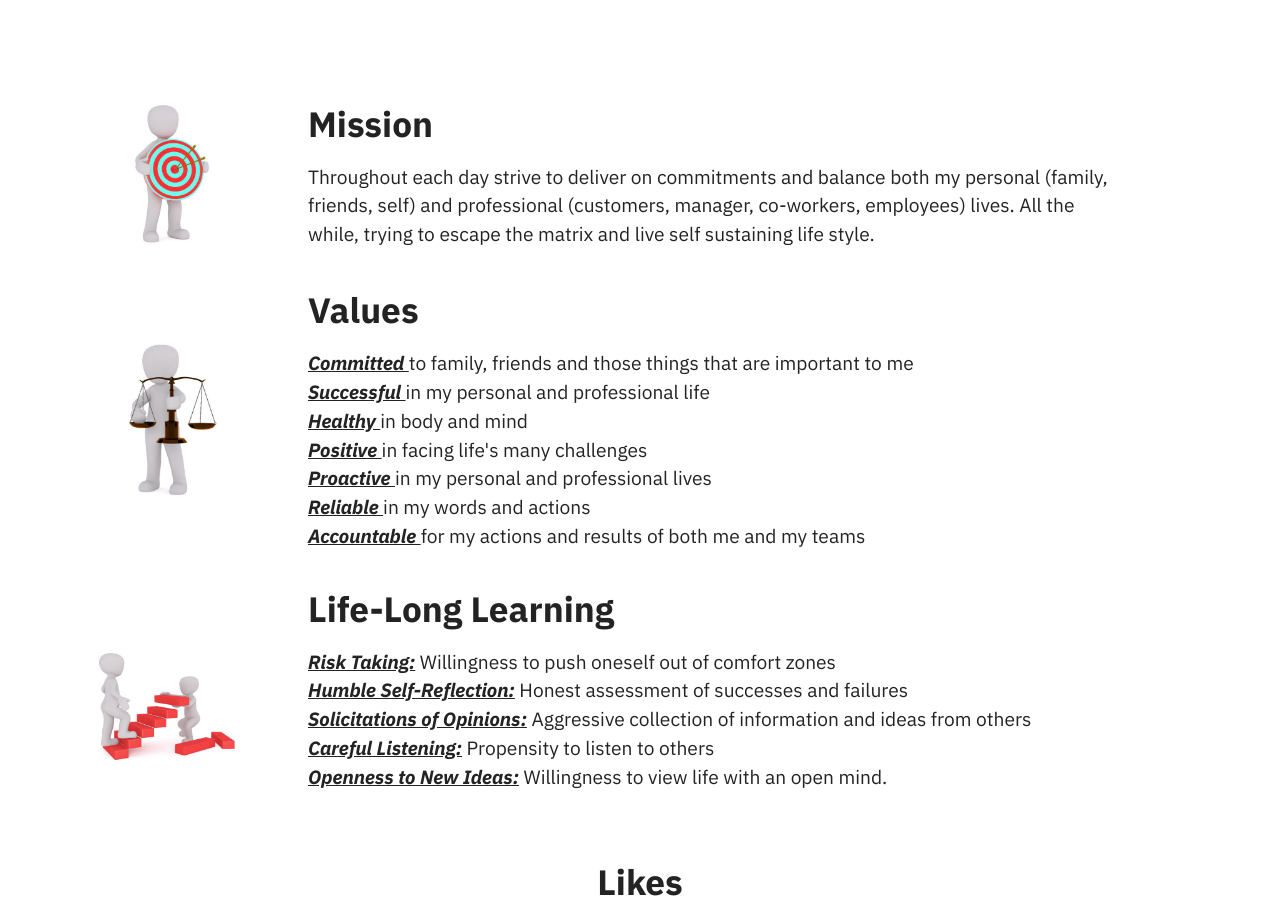
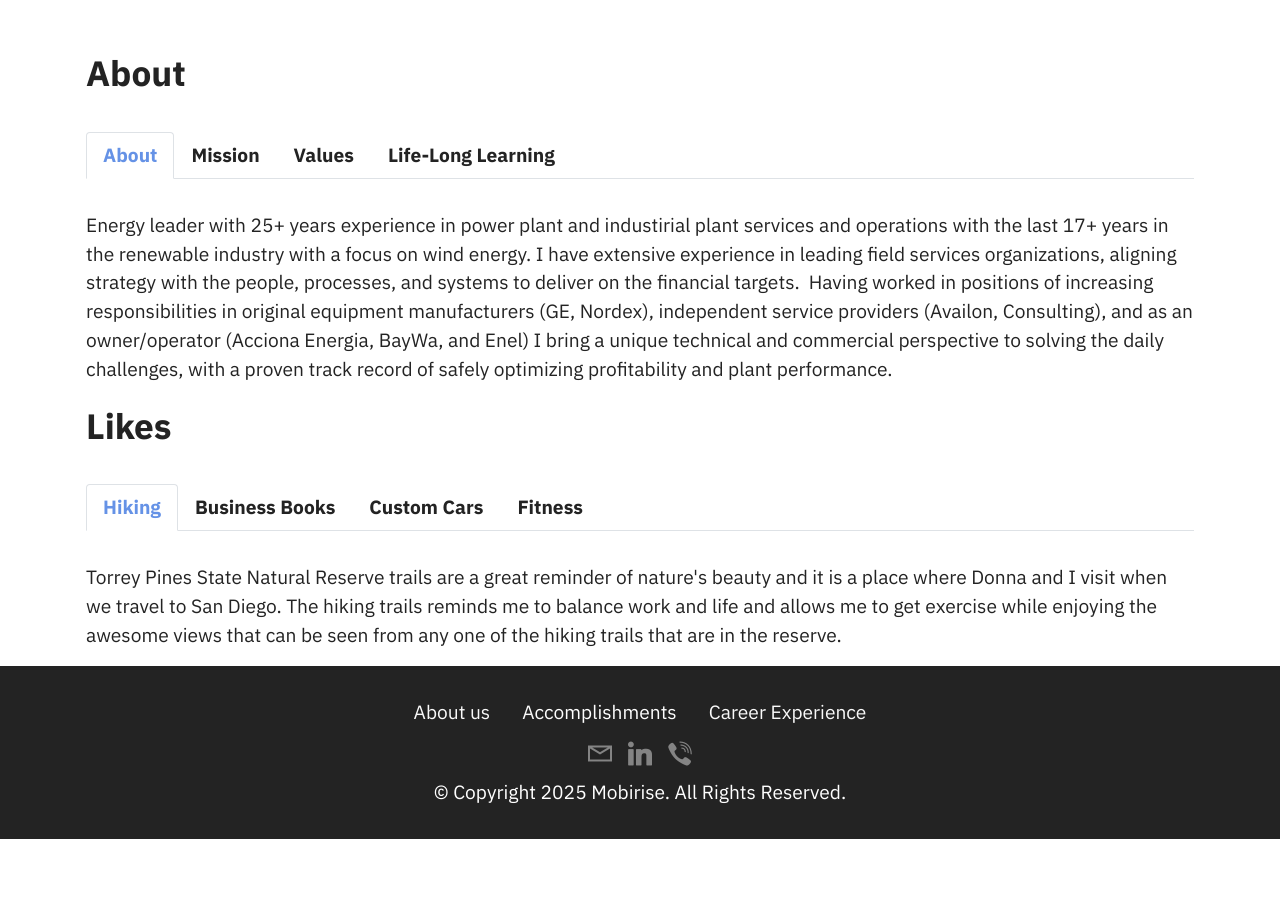
Before and after one commit to hay350/hay350.github.io, a plain HTML site: page index.html in a window 1280 px wide. Shown: the part 500-1411 px from the top of the page. After the commit the page ends 1339 px from the top, so only its background shows below. Drawn offline with Linux system fonts and the light colour scheme; files whose address does not match are found by name.

Commit message:
upload rev 5
Changes to content and format

```diff
--- a/index.html
+++ b/index.html
@@ -65,10 +65,11 @@
     </nav>
 </section>
 
-<section class="engine"><a href="https://mobirise.info/j">website templates</a></section><section class="image1 cid-uoLMz3s8Fi" id="image1-1v">
+<section class="engine"><a href="https://mobirise.info/k">develop your own website</a></section><section class="image1 cid-uoLMz3s8Fi" id="image1-1v">
 
 
-
+    <div class="mbr-overlay" style="opacity: 0.7; background-color: rgb(255, 255, 255);">
+    </div>
 
     <div class="container">
         <div class="row align-items-center">
@@ -84,7 +85,6 @@
                     <p class="mbr-text mbr-fonts-style display-7"><u><strong>Spouse:</strong></u> Donna<br><u><strong>Residence:</strong></u> Edmond, Oklahoma
 <br><u><strong>First Job:</strong></u> Professional Janitor / Fast Food
 <br><u><strong>Likes:</strong></u> Spouse, Custom Cars, Fitness, Hiking
-<br><u><strong>Career:</strong></u> Energy Executive with 25+ years experience in services and operations.
 <br><u><strong>Education:</strong></u> MBA from Regis University, BS from Excelsior (fka NY Regents)</p>
                 </div>
             </div>
@@ -92,171 +92,151 @@
     </div>
 </section>
 
-<section class="features10 cid-uoWuqUHTx8" id="features11-27">
-    <!---->
+<section class="tabs content18 cid-upOVIX1eOu" id="tabs1-33">
+
+
 
 
     <div class="container">
-        <div class="title">
+        <div class="row justify-content-center">
+            <div class="col-12 col-md-12">
+                <h3 class="mbr-section-title mb-0 mbr-fonts-style display-5">
+                    <strong>About</strong></h3>
+
+            </div>
+        </div>
+        <div class="row justify-content-center mt-4">
+            <div class="col-12 col-md-12">
+                <ul class="nav nav-tabs mb-4" role="tablist">
+                    <li class="nav-item first mbr-fonts-style"><a class="nav-link mbr-fonts-style show active display-7" role="tab" data-toggle="tab" href="#tabs1-33_tab0" aria-selected="true">
+                            <strong>About</strong>
+                        </a></li>
+                    <li class="nav-item"><a class="nav-link mbr-fonts-style active display-7" role="tab" data-toggle="tab" href="#tabs1-33_tab1" aria-selected="true">
+                            <strong>Mission</strong></a></li>
+                    <li class="nav-item"><a class="nav-link mbr-fonts-style active display-7" role="tab" data-toggle="tab" href="#tabs1-33_tab2" aria-selected="true"><strong>Values</strong></a></li>
+                    <li class="nav-item"><a class="nav-link mbr-fonts-style active display-7" role="tab" data-toggle="tab" href="#tabs1-33_tab3" aria-selected="true">
+                            <strong>Life-Long Learning</strong>&nbsp; &nbsp; &nbsp; &nbsp; &nbsp; &nbsp; &nbsp; &nbsp; &nbsp; &nbsp; &nbsp; &nbsp; &nbsp;</a></li>
 
 
-        </div>
-        <div class="card">
-            <div class="card-wrapper">
-                <div class="row align-items-center">
-                    <div class="col-12 col-md-2">
-                        <div class="image-wrapper">
-                            <img src="assets/images/mbr-1-506x506.jpg" alt="Mobirise" title="">
-                        </div>
-                    </div>
-                    <div class="col-12 col-md">
-                        <div class="card-box">
-                            <div class="row">
-                                <div class="col-12">
-                                    <div class="top-line">
-                                        <h4 class="card-title mbr-fonts-style display-5"><strong>Mission</strong></h4>
-                                        <p class="cost mbr-fonts-style display-5"></p>
-                                    </div>
-                                </div>
-                                <div class="col-12">
-                                    <div class="bottom-line">
-                                        <p class="mbr-text mbr-fonts-style m-0 display-7">
-                                            Throughout each day strive to deliver on commitments and balance both my personal (family, friends, self) and professional (customers, manager, co-workers, employees) lives. All the while, trying to escape the matrix and live self sustaining life style.
-                                        </p>
-                                    </div>
-                                </div>
+                </ul>
+                <div class="tab-content">
+                    <div id="tab1" class="tab-pane in active" role="tabpanel">
+                        <div class="row">
+                            <div class="col-md-12">
+                                <p class="mbr-text mbr-fonts-style display-7">Energy leader with 25+ years experience in power plant and industirial plant services and operations with the last 17+ years in the renewable industry with a focus on wind energy. I have extensive experience in leading field services organizations, aligning strategy with the people, processes, and systems to deliver on the financial targets.&nbsp; Having worked in positions of increasing responsibilities in original equipment manufacturers (GE, Nordex), independent service providers (Availon, Consulting), and as an owner/operator (Acciona Energia, BayWa, and Enel) I bring a unique technical and commercial perspective to solving the daily challenges, with a proven track record of safely optimizing profitability and plant performance.<br>
+                                </p>
                             </div>
                         </div>
                     </div>
-                </div>
-            </div>
-        </div>
-        <div class="card">
-            <div class="card-wrapper">
-                <div class="row align-items-center">
-                    <div class="col-12 col-md-2">
-                        <div class="image-wrapper">
-                            <img src="assets/images/mbr-506x506.jpg" alt="Mobirise" title="">
-                        </div>
-                    </div>
-                    <div class="col-12 col-md">
-                        <div class="card-box">
-                            <div class="row">
-                                <div class="col-12">
-                                    <div class="top-line">
-                                        <h4 class="card-title mbr-fonts-style display-5"><strong>Values</strong></h4>
-                                        <p class="cost mbr-fonts-style display-5"></p>
-                                    </div>
-                                </div>
-                                <div class="col-12">
-                                    <div class="bottom-line">
-                                        <p class="mbr-text mbr-fonts-style m-0 display-7"><u style=""><em><strong>Committed </strong></em></u>to family, friends and those things that are important to me
-<br><u style=""><em><strong>Successful </strong></em></u>in my personal and professional life
-<br><strong><u><em>Healthy </em></u></strong>in body and mind
-<br><strong><u><em>Positive </em></u></strong>in facing life's many challenges
-<br><strong><u><em>Proactive </em></u></strong>in my personal and professional lives
-<br><strong><u><em>Reliable </em></u></strong>in my words and actions
-<br><strong><u><em>Accountable </em></u></strong>for my actions and results of both me and my teams</p>
-                                    </div>
-                                </div>
+                    <div id="tab2" class="tab-pane" role="tabpanel">
+                        <div class="row">
+                            <div class="col-md-12">
+                                <p class="mbr-text mbr-fonts-style display-7">Throughout each day strive to deliver on commitments and balance both my personal (family, friends, self) and professional (customers, manager, co-workers, employees) lives. All the while, trying to escape the matrix and live self sustaining life style.</p>
                             </div>
                         </div>
                     </div>
-                </div>
-            </div>
-        </div>
-        <div class="card">
-            <div class="card-wrapper">
-                <div class="row align-items-center">
-                    <div class="col-12 col-md-2">
-                        <div class="image-wrapper">
-                            <img src="assets/images/mbr-2-506x506.jpg" alt="Mobirise" title="">
+                    <div id="tab3" class="tab-pane" role="tabpanel">
+                        <div class="row">
+                            <div class="col-md-12">
+                                <p class="mbr-text mbr-fonts-style display-7"><strong><u><em>Committed</em></u></strong> to family, friends and those things that are important to me
+<br><strong><u><em>Successful</em></u></strong> in my personal and professional life
+<br><strong><u><em>Healthy</em></u></strong> in body and mind
+<br><strong><u><em>Positive</em></u></strong> in facing life's many challenges
+<br><strong><u><em>Proactive</em></u></strong> in my personal and professional lives
+<br><strong><u><em>Reliable</em></u></strong> in my words and actions
+<br><strong><u><em>Accountable</em></u></strong> for my actions and results of both me and my teams</p>
+                            </div>
                         </div>
                     </div>
-                    <div class="col-12 col-md">
-                        <div class="card-box">
-                            <div class="row">
-                                <div class="col-12">
-                                    <div class="top-line">
-                                        <h4 class="card-title mbr-fonts-style display-5"><strong>Life-Long Learning</strong></h4>
-                                        <p class="cost mbr-fonts-style display-5"></p>
-                                    </div>
-                                </div>
-                                <div class="col-12">
-                                    <div class="bottom-line">
-                                        <p class="mbr-text mbr-fonts-style m-0 display-7"><strong><u><em>Risk Taking:</em></u></strong> Willingness to push oneself out of comfort zones
+                    <div id="tab4" class="tab-pane" role="tabpanel">
+                        <div class="row">
+                            <div class="col-md-12">
+                                <p class="mbr-text mbr-fonts-style display-7"><strong><u><em>Risk Taking:</em></u></strong> Willingness to push oneself out of comfort zones
 <br><strong><u><em>Humble Self-Reflection:</em></u></strong> Honest assessment of successes and failures
 <br><strong><u><em>Solicitations of Opinions:</em></u></strong> Aggressive collection of information and ideas from others
 <br><strong><u><em>Careful Listening:</em></u></strong> Propensity to listen to others
 <br><strong><u><em>Openness to New Ideas:</em></u></strong> Willingness to view life with an open mind.</p>
-                                    </div>
-                                </div>
                             </div>
                         </div>
                     </div>
+
+
                 </div>
             </div>
         </div>
-
-
-
     </div>
 </section>
 
-<section class="features17 cid-uoLCM3Tk0u" id="features18-1t">
+<section class="tabs content18 cid-upOVJy4X1E" id="tabs1-34">
 
 
 
 
-    <div class="container-fluid">
-        <div class="mbr-section-head">
-            <div class="col-12">
-                <h4 class="mbr-section-title mbr-fonts-style align-center mb-0 display-5">
-                    <strong>Likes</strong></h4>
+    <div class="container">
+        <div class="row justify-content-center">
+            <div class="col-12 col-md-12">
+                <h3 class="mbr-section-title mb-0 mbr-fonts-style display-5">
+                    <strong>Likes</strong></h3>
 
             </div>
         </div>
-        <div class="row mt-4">
-            <div class="col-12 col-md-6 col-lg-3">
-                <div class="card-wrapper mb-4">
-                    <div class="card-box align-left">
+        <div class="row justify-content-center mt-4">
+            <div class="col-12 col-md-12">
+                <ul class="nav nav-tabs mb-4" role="tablist">
+                    <li class="nav-item first mbr-fonts-style"><a class="nav-link mbr-fonts-style show active display-7" role="tab" data-toggle="tab" href="#tabs1-34_tab0" aria-selected="true">
+                            <strong>Hiking</strong>
+                        </a></li>
+                    <li class="nav-item"><a class="nav-link mbr-fonts-style active display-7" role="tab" data-toggle="tab" href="#tabs1-34_tab1" aria-selected="true">
+                            <strong>Business Books</strong>
+                        </a></li>
+                    <li class="nav-item"><a class="nav-link mbr-fonts-style active display-7" role="tab" data-toggle="tab" href="#tabs1-34_tab2" aria-selected="true">
+                            <strong>Custom Cars</strong></a></li>
+                    <li class="nav-item"><a class="nav-link mbr-fonts-style active display-7" role="tab" data-toggle="tab" href="#tabs1-34_tab3" aria-selected="true">
+                            <strong>Fitness</strong>
+                        </a></li>
 
-                        <p class="mbr-text mbr-fonts-style mb-3 display-7"><u><strong><em>Hiking:</em></strong></u>
-<br>Torrey Pines State Natural Reserve trails are a great reminder of nature's beauty and it is a place where Donna and I visit when we travel to San Diego. The hiking trails reminds me to balance work and life and allows me to get exercise while enjoying the awesome views that can be seen from any one of the hiking trails that are in the reserve.&nbsp;&nbsp;</p><div class="link-wrap">
 
+                </ul>
+                <div class="tab-content">
+                    <div id="tab1" class="tab-pane in active" role="tabpanel">
+                        <div class="row">
+                            <div class="col-md-12">
+                                <p class="mbr-text mbr-fonts-style display-7">
+                                    Torrey Pines State Natural Reserve trails are a great reminder of nature's beauty and it is a place where Donna and I visit when we travel to San Diego. The hiking trails reminds me to balance work and life and allows me to get exercise while enjoying the awesome views that can be seen from any one of the hiking trails that are in the reserve.
+                                </p>
                             </div>
+                        </div>
                     </div>
-                </div>
-            </div>
-            <div class="col-12 col-md-6 col-lg-3">
-                <div class="card-wrapper mb-4">
-                    <div class="card-box align-left">
+                    <div id="tab2" class="tab-pane" role="tabpanel">
+                        <div class="row">
+                            <div class="col-md-12">
+                                <p class="mbr-text mbr-fonts-style display-7"><strong>Leadership and Self Deception</strong> ... "Whether at work or at home, self-deception obscures the truth about ourselves, corrupts our view of others and our circumstances, and inhibits our ability to make wise and helpful decisions."<br><br><strong>4 Disciplines of Execution (4DX)</strong> ...&nbsp;Prioritize your most important goal by building an cadance of accountability and push the day to day down the priority list.<br><br><strong>Confronting Reality</strong> ...&nbsp;Asking the right questions, to ensure strategy aligns with the abilities of the company and direction of the market.<br>  </p>
+                            </div>
+                        </div>
+                    </div>
+                    <div id="tab3" class="tab-pane" role="tabpanel">
+                        <div class="row">
+                            <div class="col-md-12">
+                                <p class="mbr-text mbr-fonts-style display-7">Choosing a favorite car is a really tough question for me. I often answer with another question, "What Era?" as there have been so many throughout the years that I would gladly put into a collection.
+<br>- 1930's - Ford Truck,
+<br>- 1940's - Willys Coupe,
+<br>- 1950's - 56 Chevy,
+<br>- 1960's - 64 GTO,
+<br>- 1970's - 72 Barracuda.
+<br>If money was no option I would own a really large garage.&nbsp;</p>
+                            </div>
+                        </div>
+                    </div>
+                    <div id="tab4" class="tab-pane" role="tabpanel">
+                        <div class="row">
+                            <div class="col-md-12">
+                                <p class="mbr-text mbr-fonts-style display-7">
+                                    Staying fit has been a passion for over 30 years and the primary avenue has been weight lifting. It is still a passion; however, over the years I have had to adapt my routine to accomodate changes in careers, changes in body type, and most recently change in diet. </p>
+                            </div>
+                        </div>
+                    </div>
 
-                        <p class="mbr-text mbr-fonts-style mb-3 display-7"><strong><u><em>Custom Cars:<br></em></u></strong>Choosing a favorite car is a really tough question for me. I often answer with another question, "What Era?" as there have been so many throughout the years that I would gladly put into a collection. <br>- 1930's - Ford Truck,<br>- 1940's - Willys Coupe,<br>- 1950's - 56 Chevy,<br>- 1960's - 64 GTO,<br>- 1970's - 72 Barracuda. <br>If money was no option I would own a really large garage.&nbsp;</p><div class="link-wrap">
 
-                            </div>
-                    </div>
-                </div>
-            </div>
-            <div class="col-12 col-md-6 col-lg-3">
-                <div class="card-wrapper mb-4">
-                    <div class="card-box align-left">
-
-                        <p class="mbr-text mbr-fonts-style mb-3 display-7"><u><strong><em>Business Book:</em></strong></u><br>Leadership and Self Deception.&nbsp;
-<br>	"Whether at work or at home, self-deception obscures the truth about ourselves, corrupts our view of others and our circumstances, and inhibits our ability to make wise and helpful decisions."&nbsp;<br></p><div class="link-wrap">
-
-                            </div>
-                    </div>
-                </div>
-            </div>
-            <div class="col-12 col-md-6 col-lg-3">
-                <div class="card-wrapper mb-4">
-                    <div class="card-box align-left">
-
-                        <p class="mbr-text mbr-fonts-style mb-3 display-7"><u><strong><em>Fitness:</em></strong></u><br>Staying fit has been a passion for over 30 years and the primary avenue has been weight lifting.&nbsp; It is still a passion; however, over the years I have had to adapt my routine to accomodate changes in careers, changes in body type, and most recently change in diet. <br></p><div class="link-wrap">
-
-                            </div>
-                    </div>
                 </div>
             </div>
         </div>
@@ -322,6 +302,7 @@
   <script src="assets/tether/tether.min.js"></script>
   <script src="assets/bootstrap/js/bootstrap.min.js"></script>
   <script src="assets/smoothscroll/smooth-scroll.js"></script>
+  <script src="assets/mbr-tabs/mbr-tabs.js"></script>
   <script src="assets/dropdown/js/nav-dropdown.js"></script>
   <script src="assets/dropdown/js/navbar-dropdown.js"></script>
   <script src="assets/touchswipe/jquery.touch-swipe.min.js"></script>
```
